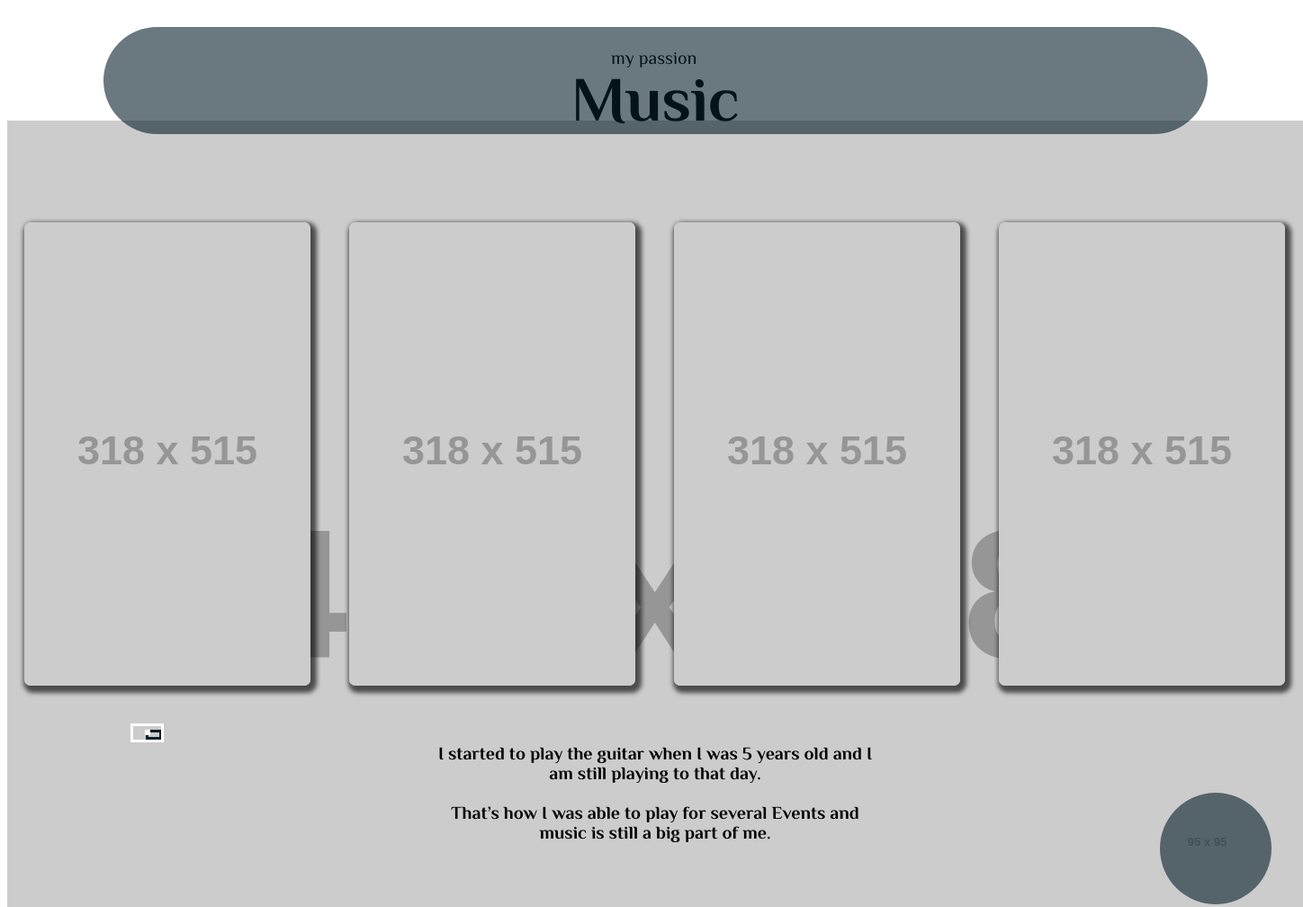
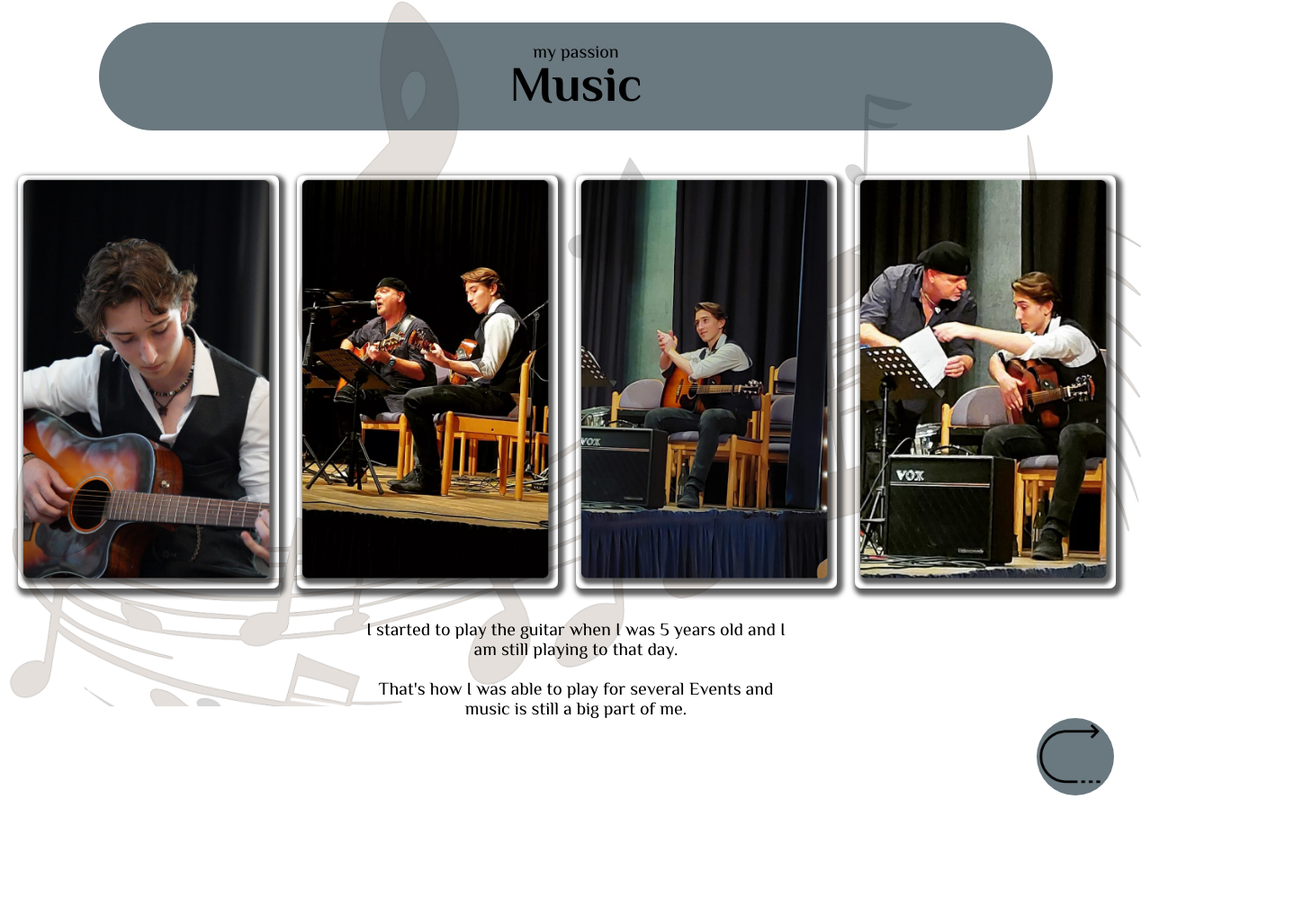
Before and after one commit to Eric-Alexander-07/My-personal-Website, a plain HTML site: page music.html in a window 1280 px wide. Shown: the part 15-1023 px from the top of the page at 90% size, 1448 px wide, since content can reach past the window. After the commit the page ends 899 px from the top, so only its background shows below. Drawn offline with Linux system fonts and the light colour scheme; placeholder pictures from the web are drawn by us.

Commit message:
Music done + minor changes

```diff
--- a/code.css
+++ b/code.css
@@ -1,6 +1,8 @@
 body {
   overflow-x: hidden;
   padding-right: 40px;
+  padding: 0;
+  margin: 0;
 }
 
 .code-container {
--- /dev/null
+++ b/music.css
@@ -0,0 +1,89 @@
+body {
+  padding-bottom: 0;
+  overflow-x: hidden;
+  padding: 0;
+  margin: 0;
+}
+
+.musicContainer {
+  height: 120px;
+  margin-left: 110px;
+  margin-right: 110px;
+  margin-top: 40px;
+  background: rgba(7, 30, 42, 0.60);
+  border-radius: 69px;
+  display: grid;
+  justify-content: center;
+  align-items: center;
+}
+
+.musicContainer .subTitle {
+  top: 12px;
+  position: relative;
+}
+
+.musicContainer .bigTitle {
+  bottom: 12px;
+  position: relative;
+}
+
+.musicContainer2 {
+  margin-top: 80px;
+  justify-content: center;
+  align-items: center;
+  text-align: center;
+}
+
+.imgContainer {
+  height: fit-content;
+  margin-left: 20px;
+  margin-right: 20px;
+  top: 50px;
+  position: relative;
+  display: flex;
+  justify-content: space-evenly;
+}
+
+.imgMusic {
+  height: 100%;
+  width: 100%;
+  margin-right: 20px;
+  max-width: 300px;
+  position: relative;
+}
+
+.imgMusic img {
+  width: 100%;
+  border-radius: 7px;
+  margin-right: 50px;
+  transition: all 0.5s ease;
+  box-shadow: 3px 4px 5.400000095367432px 4px rgba(0, 0, 0, 0.63);
+}
+
+.backgroundImg {
+  width: 100%;
+  bottom: 0;
+  position: absolute;
+  z-index: -30;
+}
+
+.musicContainer3 {
+  left: 90%;
+  margin-right: 50px;
+  position: relative;
+  display: flex;
+  height: fit-content;
+  width: 86px;
+  height: 86px;
+  background: rgba(7, 30, 42, 0.60);
+  border-radius: 69px;
+  transition: all 0.5s ease;
+}
+
+.musicContainer3 a img {
+  height: 70px;
+  width: auto;
+  top: 5px;
+  left: 2px;
+  position: relative;
+}
--- a/music.html
+++ b/music.html
@@ -6,24 +6,38 @@
   <link rel="preconnect" href="https://fonts.googleapis.com">
   <link rel="preconnect" href="https://fonts.gstatic.com" crossorigin>
   <link href="https://fonts.googleapis.com/css2?family=Philosopher:ital,wght@0,400;0,700;1,400;1,700&display=swap" rel="stylesheet">
-  <title>Document</title>
+  <link rel="stylesheet" href="style.css">
+  <link rel="stylesheet" href="music.css">
+  <link rel="stylesheet" href="responsive.css">
+  <title>Music</title>
 </head>
 <body>
-  <div style="width: 100%; height: 100%; position: relative; background: white">
-    <img style="width: 1440px; height: 1086px; left: 0px; top: 141px; position: absolute" src="https://via.placeholder.com/1440x1086" />
-    <div style="left: 627px; top: 78px; position: absolute; text-align: center; color: black; font-size: 70px; font-family: Philosopher; font-weight: 700; word-wrap: break-word">Music</div>
-    <div style="left: 671px; top: 60px; position: absolute; color: black; font-size: 20px; font-family: Philosopher; font-weight: 400; word-wrap: break-word">my passion</div>
-    <div style="width: 494px; left: 473px; top: 833px; position: absolute; text-align: center; color: black; font-size: 20px; font-family: Philosopher; font-weight: 700; word-wrap: break-word">I started to play the guitar when I was 5 years old and I am still playing to that day.<br/><br/>That’s how I was able to play for several Events and music is still a big part of me.</div>
-    <img style="width: 318px; height: 515px; left: 19px; top: 254px; position: absolute; box-shadow: 3px 4px 5.400000095367432px 4px rgba(0, 0, 0, 0.63); border-radius: 7px" src="https://via.placeholder.com/318x515" />
-    <img style="width: 318px; height: 515px; left: 380px; top: 254px; position: absolute; box-shadow: 3px 4px 5.400000095367432px 4px rgba(0, 0, 0, 0.63); border-radius: 7px" src="https://via.placeholder.com/318x515" />
-    <img style="width: 318px; height: 515px; left: 741px; top: 254px; position: absolute; box-shadow: 3px 4px 5.400000095367432px 4px rgba(0, 0, 0, 0.63); border-radius: 7px" src="https://via.placeholder.com/318x515" />
-    <img style="width: 318px; height: 515px; left: 1102px; top: 254px; position: absolute; box-shadow: 3px 4px 5.400000095367432px 4px rgba(0, 0, 0, 0.63); border-radius: 7px" src="https://via.placeholder.com/318x515" />
-    <div style="width: 11.93px; height: 5.68px; left: 153.67px; top: 817.54px; position: absolute; border: 3px #071E2A solid"></div>
-    <div style="width: 30.74px; height: 15.80px; left: 137.29px; top: 810.69px; position: absolute; border: 3px white solid"></div>
-    <div style="width: 0.21px; height: 0.21px; left: 153.19px; top: 818.26px; position: absolute; border: 3px white solid"></div>
-    <div style="width: 1227px; height: 119px; left: 107px; top: 37px; position: absolute; background: rgba(7, 30, 42, 0.60); border-radius: 69px"></div>
-    <img style="width: 95px; height: 95px; left: 1286px; top: 896px; position: absolute" src="https://via.placeholder.com/95x95" />
-    <div style="width: 124px; height: 124px; left: 1405px; top: 888px; position: absolute; transform: rotate(90deg); transform-origin: 0 0; background: rgba(7, 30, 42, 0.60); border-radius: 69px"></div>
-</div>
+  <div class="musicContainer">
+    <p class="subTitle">my passion</p>
+    <p class="bigTitle">Music</p>
+  </div>
+  <div class="imgContainer">
+    <div class="imgMusic">
+      <img src="assets/gitarre1.png" />
+    </div>
+    <div class="imgMusic">
+      <img src="assets/gitarre2.png" />
+    </div>
+    <div class="imgMusic">
+      <img src="assets/gitarre3.png" />
+    </div>
+    <div class="imgMusic">
+      <img src="assets/gitarre4.png" />
+    </div>
+  </div>
+  <div class="musicContainer2">
+    <p class="subTitle">I started to play the guitar when I was 5 years old and I<br>am still playing to that day.<br/><br/>That&#39;s how I was able to play for several Events and<br>music is still a big part of me.</p>
+  </div>
+  <div class="musicContainer3">
+    <a href="index.html">
+      <img src="assets/return.png"/>
+    </a>
+  </div>
+  <img class="backgroundImg" src="assets/musik.png"/>
 </body>
 </html>
--- a/responsive.css
+++ b/responsive.css
@@ -1,6 +1,6 @@
 @media (min-width: 1300px) {
 
-  body {
+  .bdy {
     padding-bottom: 3830px;
   }
 
@@ -154,4 +154,13 @@
   .footer3 div {
     font-size: 30px;
   }
+
+  .green {
+    top: 62px;
+  }
+
+  .musicContainer3 {
+    scale: 1.3;
+    bottom: 100px;
+  }
 }
--- a/sport.css
+++ b/sport.css
@@ -5,6 +5,8 @@
 
 body {
   overflow-y: hidden;
+  padding: 0;
+  margin: 0;
 }
 
 .grid, .gr {
--- a/style.css
+++ b/style.css
@@ -223,7 +223,7 @@ html {
   transition: all 0.5s ease;
 }
 
-.navbar a:hover, .dropdown:hover .dropbtn, .discover-button:hover, .button:hover, .navImg:hover, .contact-background:hover, .img:hover, .small-container a:hover, .code-img:hover, .green a img:hover {
+.navbar a:hover, .dropdown:hover .dropbtn, .discover-button:hover, .button:hover, .navImg:hover, .contact-background:hover, .img:hover, .small-container a:hover, .code-img:hover, .green a img:hover, .imgContainer img:hover, .musicContainer3:hover {
   scale: 1.1;
   transition: all 0.5s ease;
 }
```
Also changed, not shown: index.html (+7 -1 lines), sport.html (+1 -0 lines), assets/gitarre1.png (added), assets/gitarre2.png (added), assets/gitarre3.png (added), assets/gitarre4.png (added), assets/musik.png (added), script.js (line endings or trailing spaces).
